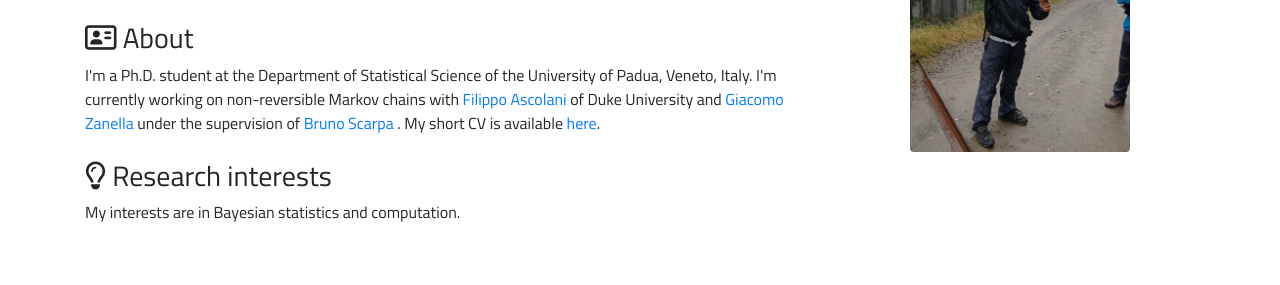
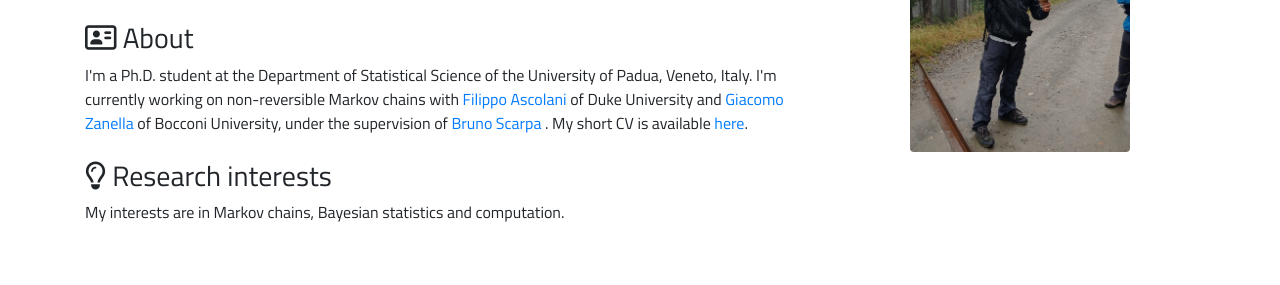
Before and after one commit to paolomanildo/paolomanildo.github.io, a plain HTML site: page index.html in a window 1280 px wide. Shown: the part 163-448 px from the top of the page. Drawn offline with nearby package versions, Linux system fonts and the light colour scheme.

Commit message:
Update affiliations and research interests in index.html

```diff
--- a/index.html
+++ b/index.html
@@ -72,7 +72,7 @@
           <a href="https://www.unibocconi.it/en/faculty/giacomo-zanella" target="_blank" rel="noopener noreferrer">
     Giacomo Zanella
   </a>
-          under the supervision of
+         of Bocconi University, under the supervision of
           <a href="https://homes.stat.unipd.it/brunoscarpa/en/home-2/" target="_blank" rel="noopener noreferrer">
     Bruno Scarpa
   </a>. My short CV is available <a href="cv_2.pdf" target="_blank">here</a>.
@@ -82,7 +82,7 @@
       <section id="research" class="mt-4">
         <h3><i class="far fa-lightbulb"></i> Research interests</h3>
         <p>
-          My interests are in Bayesian statistics and computation.
+          My interests are in Markov chains, Bayesian statistics and computation.
         </p>
       </section>
     </div>
```
